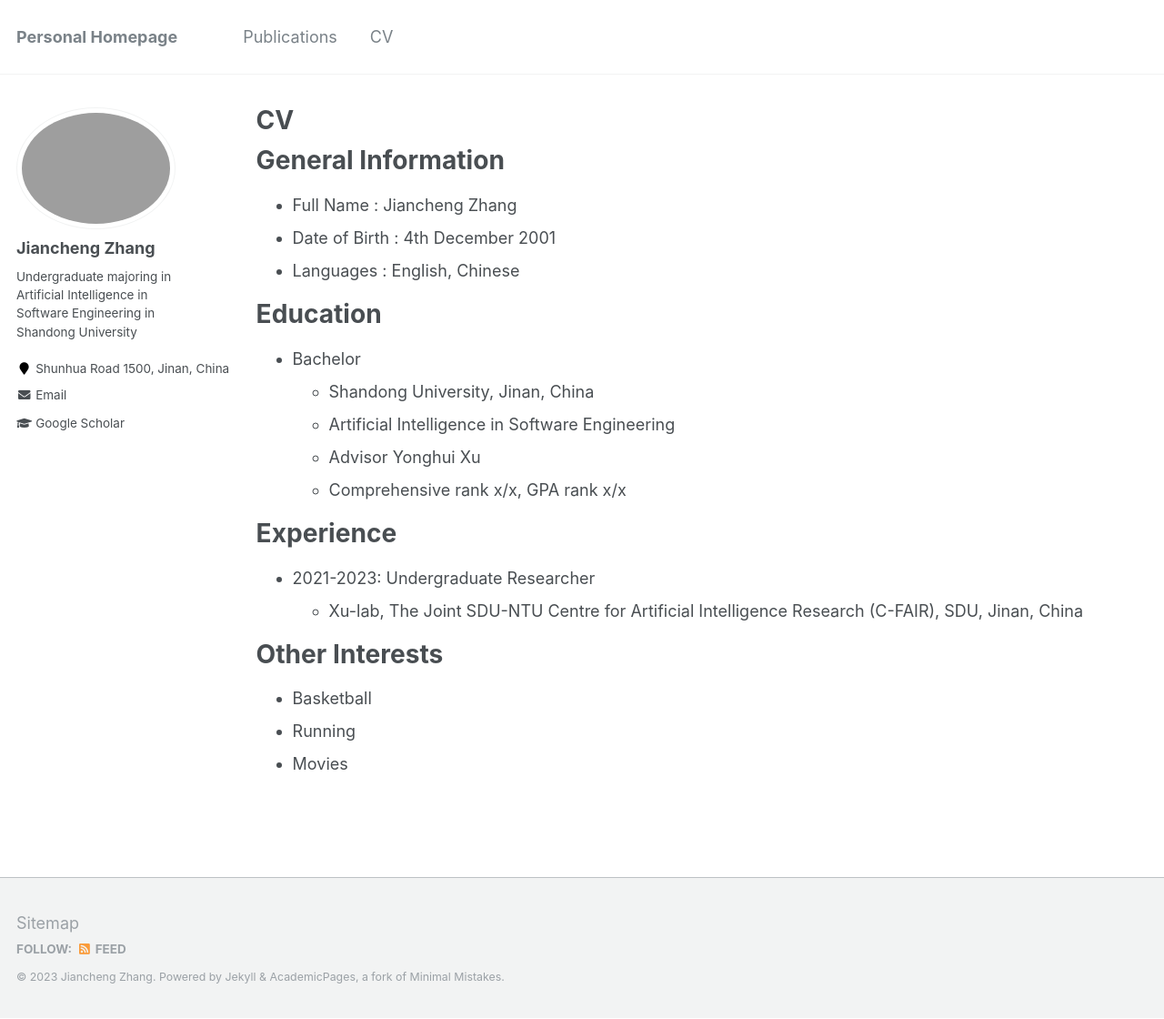
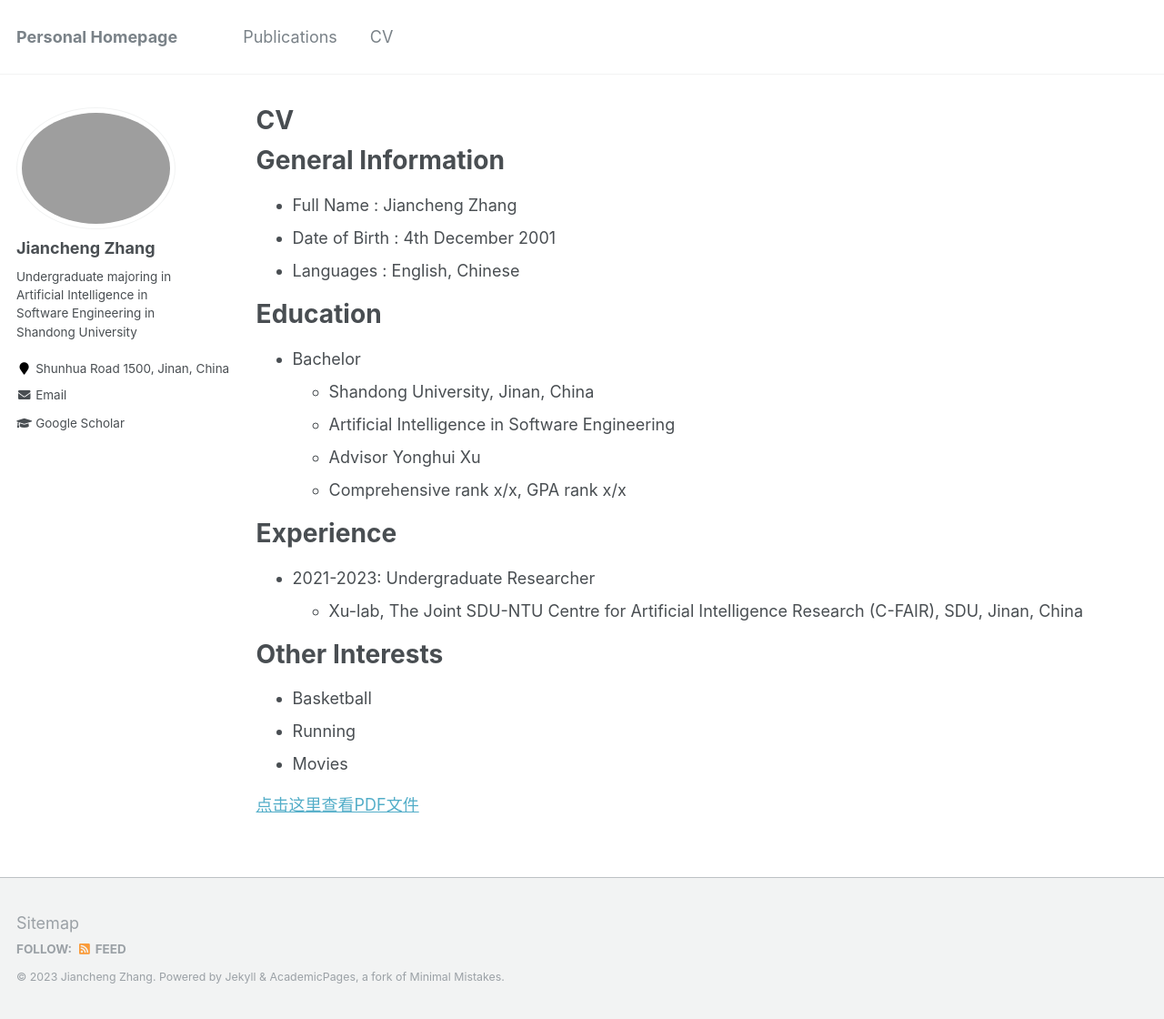
Before and after one commit to zjcyeshome/zjcyeshome.github.io, a Jekyll site: the page built from _pages/cv.md, in a window 1280 px wide and 1120 px high. Shown: the whole window at 91% size. Built offline with Jekyll 4.4.1, drawn with Linux system fonts in a browser that asks for light colours.

Commit message:
Update cv.md

```diff
--- a/_pages/cv.md
+++ b/_pages/cv.md
@@ -37,3 +37,6 @@ Other Interests
 * Basketball
 * Running
 * Movies
+
+
+<a href="newCV.pdf">点击这里查看PDF文件</a>
```
